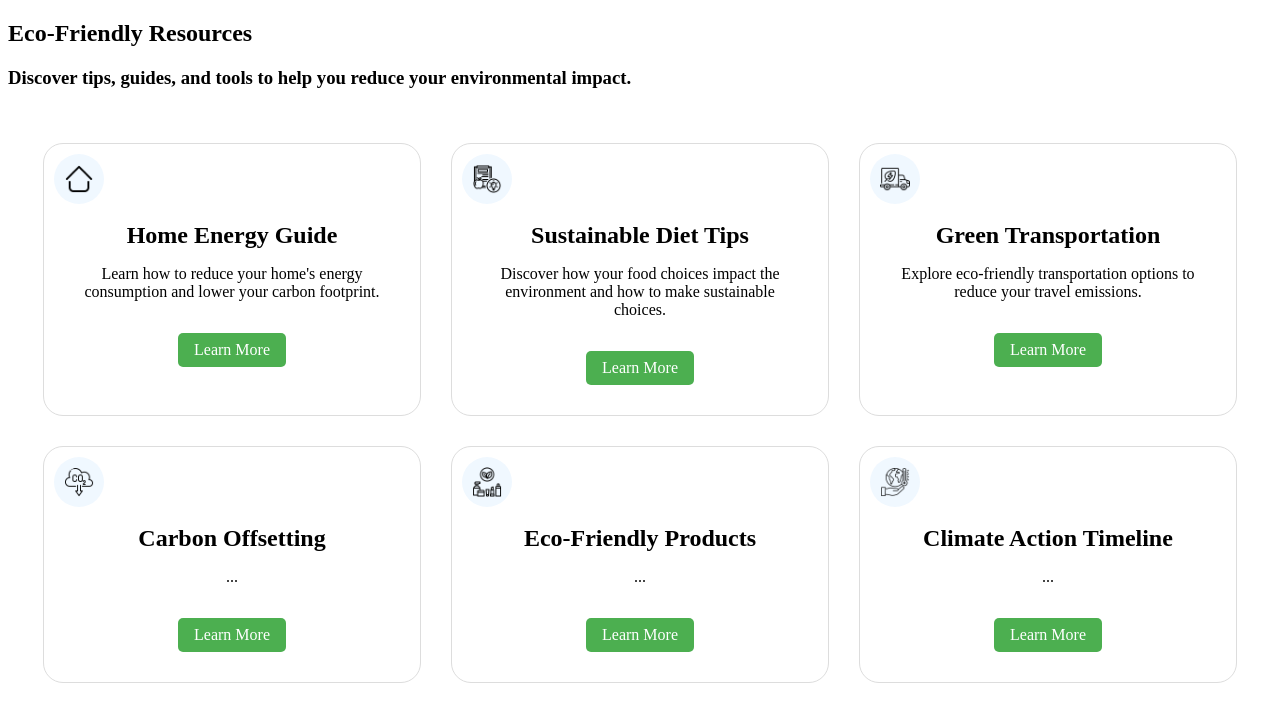
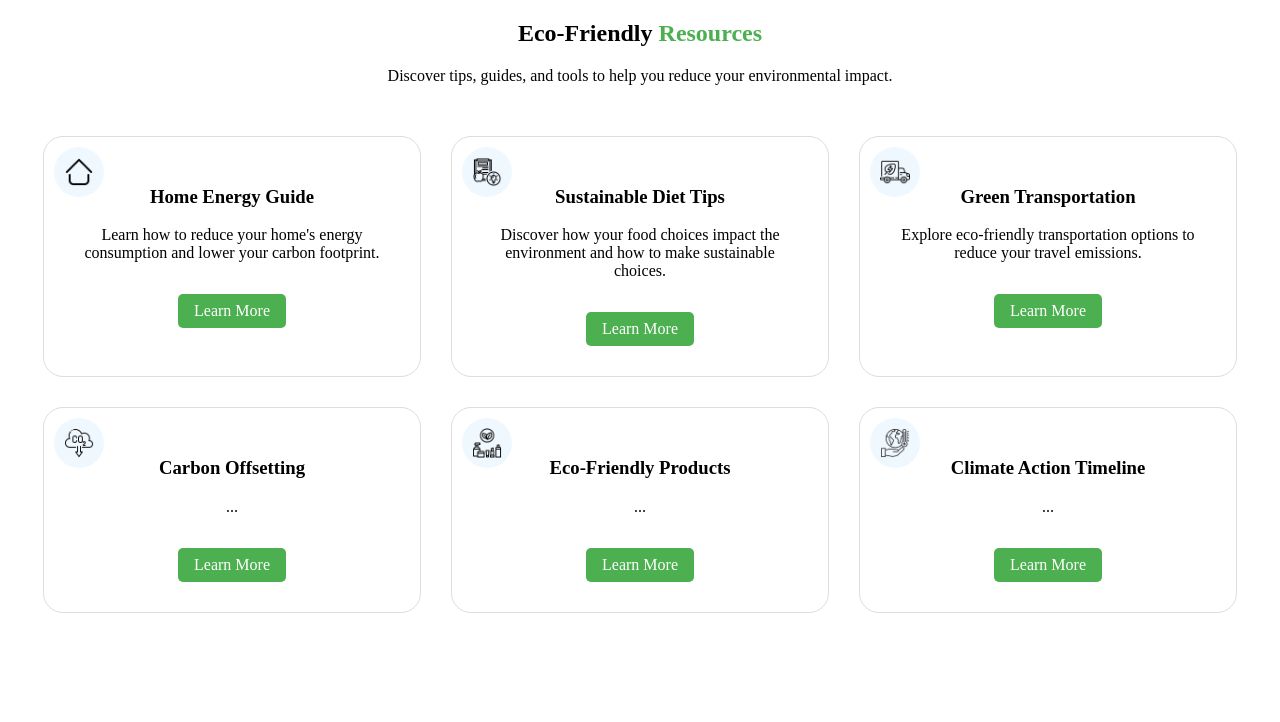
Before and after one commit to fabienankou/Projet_MESI, a plain HTML site: page index.html in a window 1280 px wide. Drawn offline with Linux system fonts and the light colour scheme.

Commit message:
reglage des cards

```diff
--- a/index.html
+++ b/index.html
@@ -8,14 +8,14 @@
 </head>
 <body>
         <section id="ressources">
-        <h2>Eco-Friendly <span class="green">Resources</span></h1>
-        <h3>Discover tips, guides, and tools to help you reduce your environmental impact.</h3>
+        <h2>Eco-Friendly <span >Resources</span></h2>
+        <p>Discover tips, guides, and tools to help you reduce your environmental impact.</p>
         <div class="card-container">
         <div class="card">
             <div class="icon-container">
                 <img src ="home.png">
             </div>
-            <h2>Home Energy Guide</h2>
+            <h3>Home Energy Guide</h3>
             <p>Learn how to reduce your home's energy consumption and lower your carbon footprint.</p>
             <a href="">Learn More</a>
         </div>
@@ -24,7 +24,7 @@
             <div class="icon-container">
                 <img src="idea.png" alt="Icône Alimentation">
             </div>
-            <h2>Sustainable Diet Tips</h2>
+            <h3>Sustainable Diet Tips</h3>
             <p>Discover how your food choices impact the environment and how to make sustainable choices.</p>
             <a href="#">Learn More</a>
         </div>
@@ -33,7 +33,7 @@
             <div class="icon-container">
                 <img src="green.png" alt="Icône Transport">
             </div>
-            <h2>Green Transportation</h2>
+            <h3>Green Transportation</h3>
             <p>Explore eco-friendly transportation options to reduce your travel emissions.</p>
             <a href="#">Learn More</a>
           </div>
@@ -42,7 +42,7 @@
             <div class="icon-container">
                 <img src="carbon-offsets.png" alt="Icône Compensation">
             </div>
-            <h2>Carbon Offsetting</h2>
+            <h3>Carbon Offsetting</h3>
             <p>...</p>
             <a href="#">Learn More</a>
           </div>
@@ -51,7 +51,7 @@
             <div class="icon-container">
                 <img src="cosmetic.png" alt="Icône Produits">
             </div>
-            <h2>Eco-Friendly Products</h2>
+            <h3>Eco-Friendly Products</h3>
             <p>...</p>
             <a href="#">Learn More</a>
           </div>
@@ -60,7 +60,7 @@
             <div class="icon-container">
                 <img src="climate-action.png" alt="Icône Chronologie">
             </div>
-            <h2>Climate Action Timeline</h2>
+            <h3>Climate Action Timeline</h3>
             <p>...</p>
             <a href="#">Learn More</a>
         </div>
--- a/site.css
+++ b/site.css
@@ -1,14 +1,19 @@
-header h1 {
-    color: #000;
+
+#ressources{
+    h2{
+    text-align: center;
+    span{
+    color: #4CAF50;
+    }
+    }
+}
+p{
+    text-align: center;
+}
+ h3 {
     text-align: center;
 }
 
-header h1 .green {
-    color: #4CAF50;
-}
-header h3 {
-    text-align: center;
-}
 .card-container {
     display: grid;
     grid-template-columns: repeat(3, 1fr);
```
